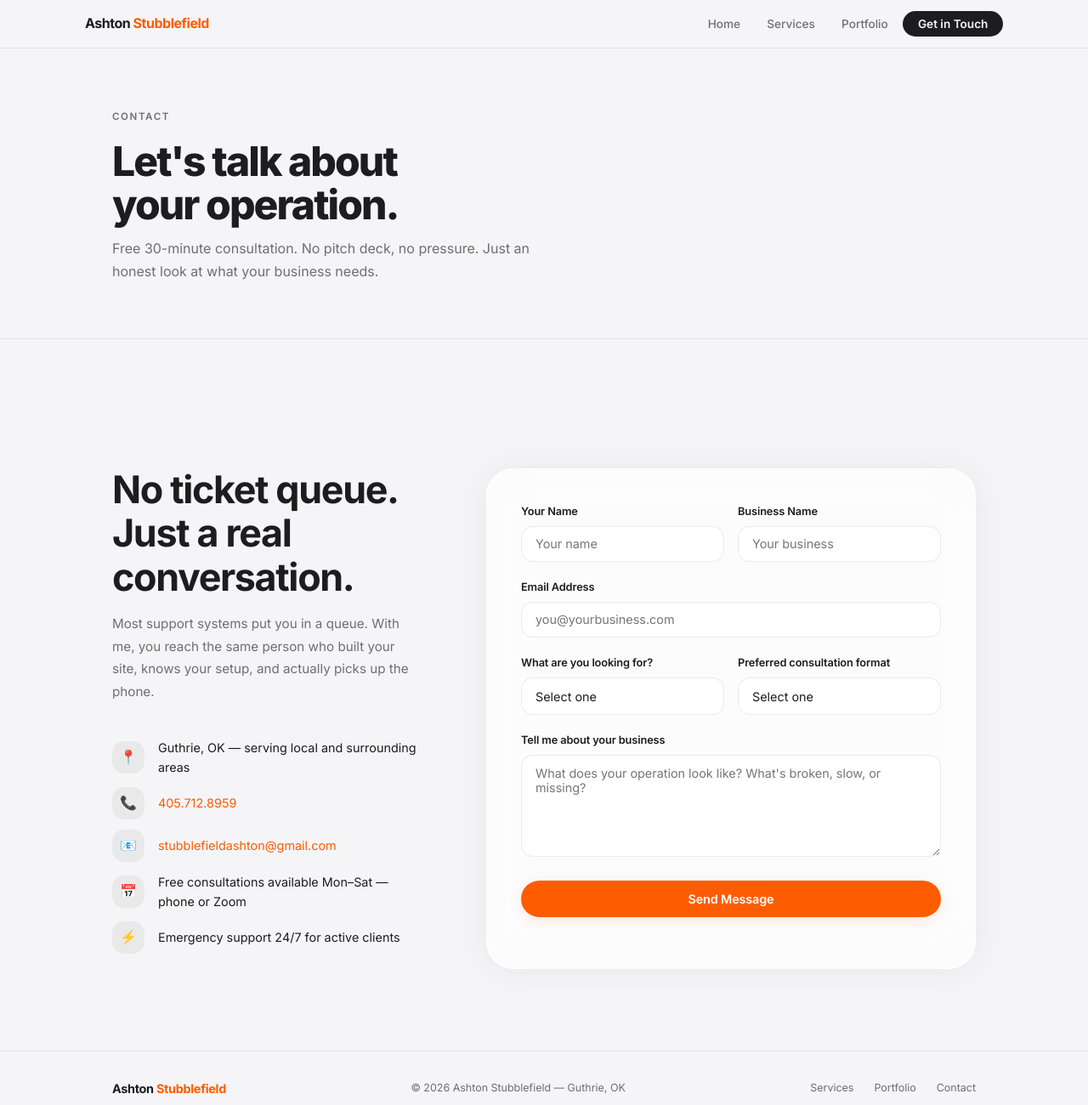
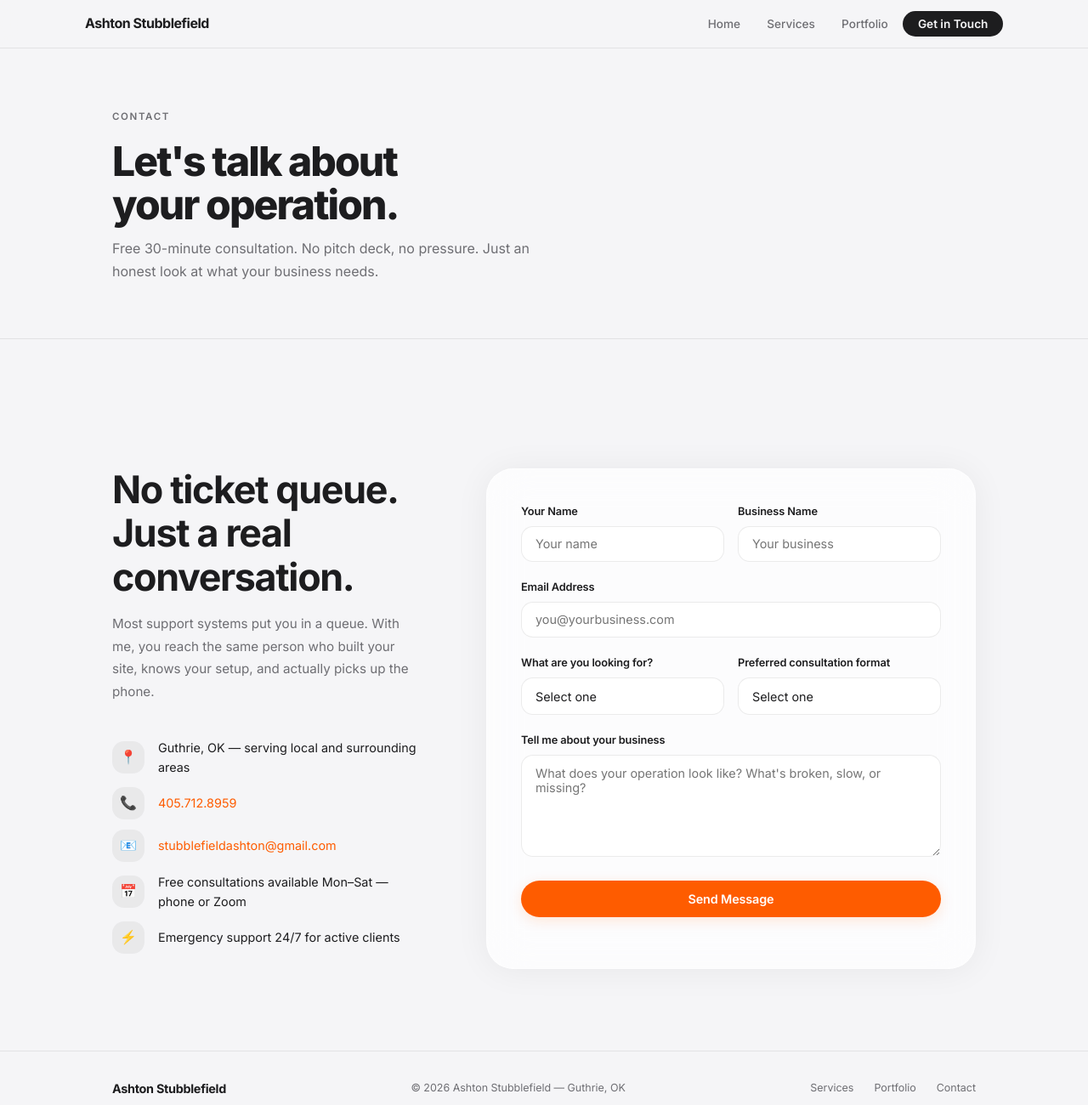
Before and after one commit to ashstumusic/ashstu.codes, a plain HTML site: page contact.html in a window 1280 px wide. Shown: the whole page at 85% size. Drawn offline with Linux system fonts and the light colour scheme.

Commit message:
Style: remove accent highlight from last name

```diff
--- a/contact.html
+++ b/contact.html
@@ -15,7 +15,7 @@
 
 <nav>
   <div class="nav-inner">
-    <a href="index.html" class="nav-logo">Ashton <span>Stubblefield</span></a>
+    <a href="index.html" class="nav-logo">Ashton Stubblefield</a>
     <ul class="nav-links">
       <li><a href="index.html">Home</a></li>
       <li><a href="services.html">Services</a></li>
@@ -128,7 +128,7 @@
 
 <footer>
   <div class="footer-inner">
-    <span class="footer-logo">Ashton <span>Stubblefield</span></span>
+    <span class="footer-logo">Ashton Stubblefield</span>
     <p>© 2026 Ashton Stubblefield — Guthrie, OK</p>
     <div class="footer-links">
       <a href="services.html">Services</a>
```
Also changed, not shown: index.html (+2 -2 lines), portfolio.html (+2 -2 lines), services.html (+2 -2 lines).
